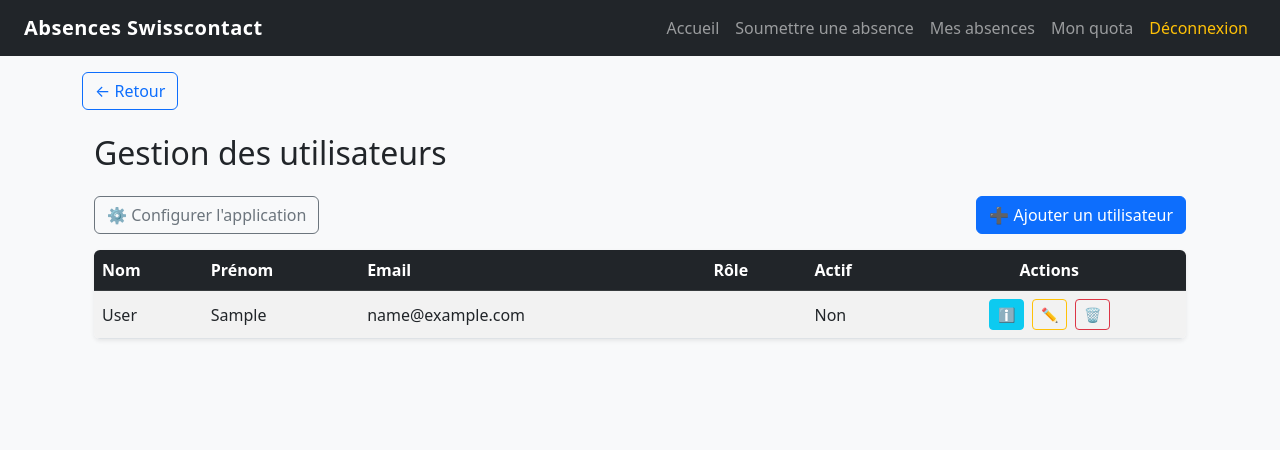
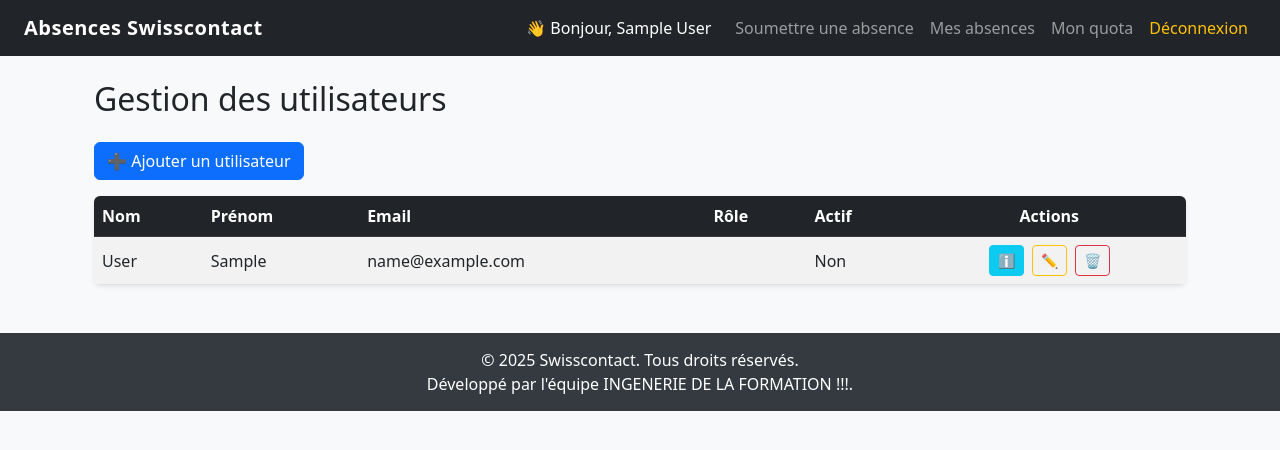
Before and after one commit to hasnayamba/plateforme-de-gestion-des-absences-, a Django app: page /dashboard/admingestion in a window 1280 px wide. Shown: the top 450 px of the page. Run offline with Django 5.2, Linux system fonts and the light colour scheme; the visitor is signed in with stand-in values (Sample User, id 1); data comes from the database, SQL or seed files in the repository; data that the repository does not hold is empty; parts of the project's set-up code (start-up, migrations or seed data) failed here and were passed over.

Commit message:
retour & accueil update

```diff
--- a/absences/templates/admin/utilisateurs.html
+++ b/absences/templates/admin/utilisateurs.html
@@ -8,9 +8,7 @@
 
   <!-- Boutons d'action -->
   <div class="d-flex justify-content-between align-items-center mb-3">
-    <a href="{% url 'configuration_view' %}" class="btn btn-outline-secondary">
-      ⚙️ Configurer l'application
-    </a>
+
     <button class="btn btn-primary" data-bs-toggle="modal" data-bs-target="#addUserModal">
       ➕ Ajouter un utilisateur
     </button>
--- a/absences/templates/base.html
+++ b/absences/templates/base.html
@@ -1,5 +1,4 @@
 {% load static %}
-<!-- templates/base.html -->
 <!DOCTYPE html>
 <html lang="fr">
 <head>
@@ -7,19 +6,16 @@
     <title>{% block title %}Gestion des Absences{% endblock %}</title>
     <link href="https://cdn.jsdelivr.net/npm/bootstrap@5.3.0/dist/css/bootstrap.min.css" rel="stylesheet">
     <link rel="stylesheet" href="https://cdn.jsdelivr.net/npm/bootstrap-icons@1.10.5/font/bootstrap-icons.css">
-
     <link rel="stylesheet" href="{% static 'css/styles.css' %}">
 </head>
 <style>
     body {
         background-color: #f8f9fa;
     }
-
     .main-container {
         margin-top: 80px;
         min-height: calc(100vh - 160px);
     }
-
     .login-box {
         max-width: 400px;
         margin: auto;
@@ -28,7 +24,6 @@
         border-radius: 15px;
         box-shadow: 0 0 20px rgba(0,0,0,0.05);
     }
-
     footer {
         background-color: #343a40;
         color: white;
@@ -38,48 +33,61 @@
         bottom: 0;
         width: 100%;
     }
-
     .navbar-brand {
         font-weight: bold;
         letter-spacing: 0.5px;
     }
 </style>
+
 <body>
     <nav class="navbar navbar-expand-lg navbar-dark bg-dark px-4">
         <a class="navbar-brand" href="#">Absences Swisscontact</a>
-        <ul class="navbar-nav ms-auto">
-            <li class="nav-item">
-                        <a class="nav-link" href="{% url 'dashboard_collaborateur' %}">Accueil</a>
+        <ul class="navbar-nav ms-auto align-items-center">
+            <li class="nav-item me-3 text-white">
+                👋 Bonjour, {{ request.user.first_name }} {{ request.user.last_name }}
             </li>
-                    <li class="nav-item">
-                        <a class="nav-link" href="{% url 'soumettre_absence' %}">Soumettre une absence</a>
-                    </li>
-                    <li class="nav-item">
-                        <a class="nav-link" href="{% url 'mes_absences' %}">Mes absences</a>
-                    </li>
-                    <li class="nav-item">
-                        <a class="nav-link" href="{% url 'mon_quota' %}">Mon quota</a>
-                    </li>
-                    <li class="nav-item">
-                        <a class="nav-link text-warning" href="{% url 'logout' %}">Déconnexion</a>
-                    </li>
+
+            {% if request.user.profile.role == 'collaborateur' %}
+                <li class="nav-item"><a class="nav-link" href="{% url 'dashboard_collaborateur' %}">Accueil</a></li>
+            {% elif request.user.profile.role == 'drh' %}
+                <li class="nav-item"><a class="nav-link" href="{% url 'dashboard_drh' %}">Accueil</a></li>
+            {% elif request.user.profile.role == 'dp' %}
+                <li class="nav-item"><a class="nav-link" href="{% url 'dashboard_dp' %}">Accueil</a></li>
+            {% elif request.user.profile.role == 'superieur' %}
+                <li class="nav-item"><a class="nav-link" href="{% url 'dashboard_superieur' %}">Accueil</a></li>
+            {% endif %}
+
+            <li class="nav-item"><a class="nav-link" href="{% url 'soumettre_absence' %}">Soumettre une absence</a></li>
+            <li class="nav-item"><a class="nav-link" href="{% url 'mes_absences' %}">Mes absences</a></li>
+            <li class="nav-item"><a class="nav-link" href="{% url 'mon_quota' %}">Mon quota</a></li>
+            <li class="nav-item"><a class="nav-link text-warning" href="{% url 'logout' %}">Déconnexion</a></li>
         </ul>
+    </nav>
 
-    </nav>
     <div class="container mt-3">
-        <!-- Bouton de retour -->
-        <a href="javascript:history.back()" class="btn btn-outline-primary">
-            &larr; Retour
-        </a>
+        <!-- Bouton de retour vers le dashboard selon rôle -->
+        {% if request.user.profile.role == 'collaborateur' %}
+            <a href="{% url 'dashboard_collaborateur' %}" class="btn btn-outline-primary">&larr; Retour</a>
+        {% elif request.user.profile.role == 'drh' %}
+            <a href="{% url 'dashboard_drh' %}" class="btn btn-outline-primary">&larr; Retour</a>
+        {% elif request.user.profile.role == 'dp' %}
+            <a href="{% url 'dashboard_dp' %}" class="btn btn-outline-primary">&larr; Retour</a>
+        {% elif request.user.profile.role == 'superieur' %}
+            <a href="{% url 'dashboard_superieur' %}" class="btn btn-outline-primary">&larr; Retour</a>
+        {% endif %}
     </div>
+
     <div class="container mt-4">
         {% block content %}
-
-        <!-- Contenu spécifique ici -->
         {% endblock %}
     </div>
-<!-- Footer -->
 
     <script src="https://cdn.jsdelivr.net/npm/bootstrap@5.3.0/dist/js/bootstrap.bundle.min.js"></script>
 </body>
 </html>
+<footer class="mt-5">
+    <div class="container">
+        <p class="mb-0">© 2025 Swisscontact. Tous droits réservés.</p>
+        <p class="mb-0">Développé par l'équipe INGENERIE DE LA FORMATION !!!.</p>
+    </div>
+</footer>
--- a/absences/views.py
+++ b/absences/views.py
@@ -31,12 +31,20 @@ import csv
 # -----------------------------
 # Accueil
 # -----------------------------
+from django.db.models import Q
+from calendar import month_name
+from django.contrib.auth.models import User
+from .models import Absence
+
 def accueil_public(request):
     # Génère les noms des mois en français
     mois_noms = [month_name[i].capitalize() for i in range(1, 13)]
 
-    # Récupère tous les utilisateurs actifs avec des absences validées
-    utilisateurs = User.objects.filter(profile__actif=True).order_by('last_name')
+    # Récupère uniquement les utilisateurs ayant au moins un congé validé
+    utilisateurs = User.objects.filter(
+        profile__actif=True,
+        absence__statut='valide_dp'  # jointure avec le modèle Absence
+    ).distinct().order_by('last_name')
 
     lignes = []
     for user in utilisateurs:
@@ -65,6 +73,7 @@ def accueil_public(request):
         'mois_noms': mois_noms,
         'lignes': lignes
     })
+
 # -----------------------------
 # Login Avec des profiles
 # -----------------------------
```
Also changed, not shown: absences/migrations/0001_initial.py, absences/migrations/0002_absence_annulee_par_collaborateur_and_more.py (deleted). Lines whose indentation alone changed are shown as unchanged.
